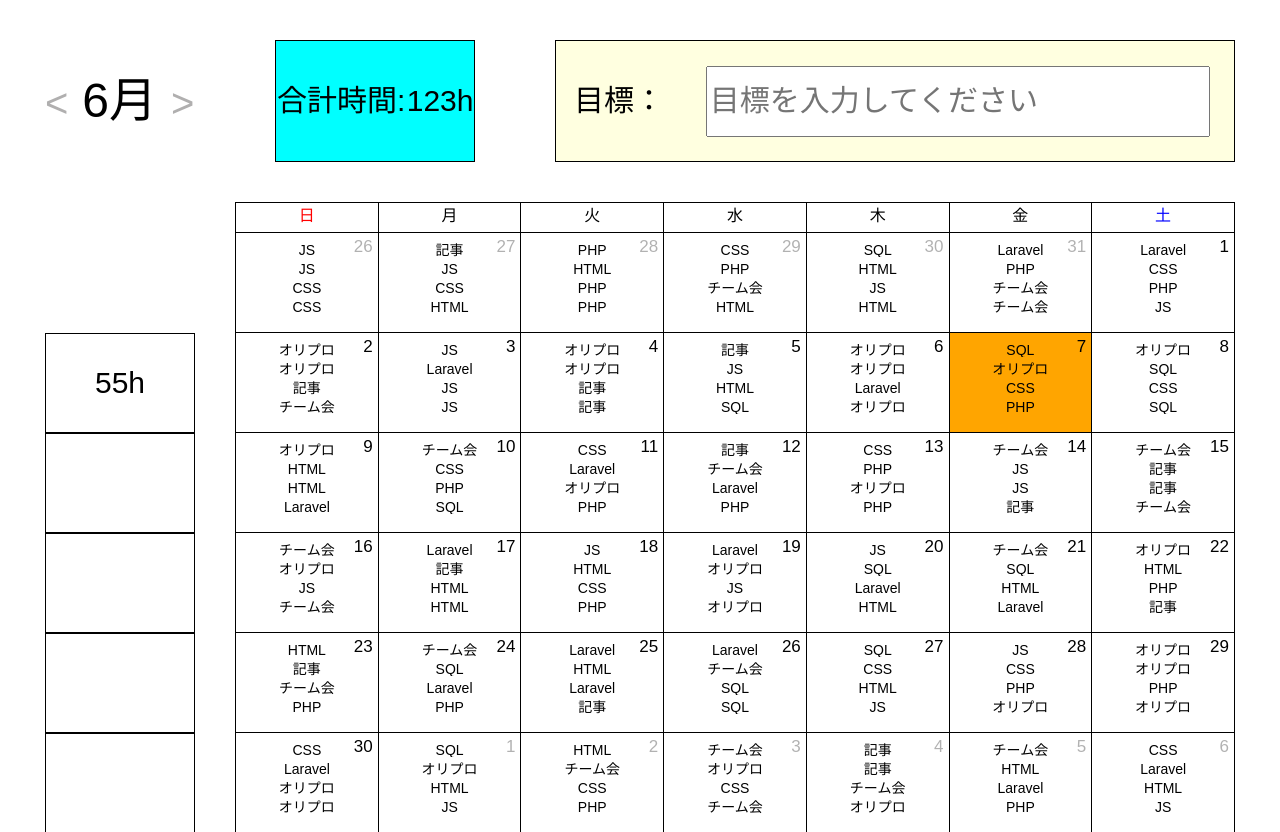
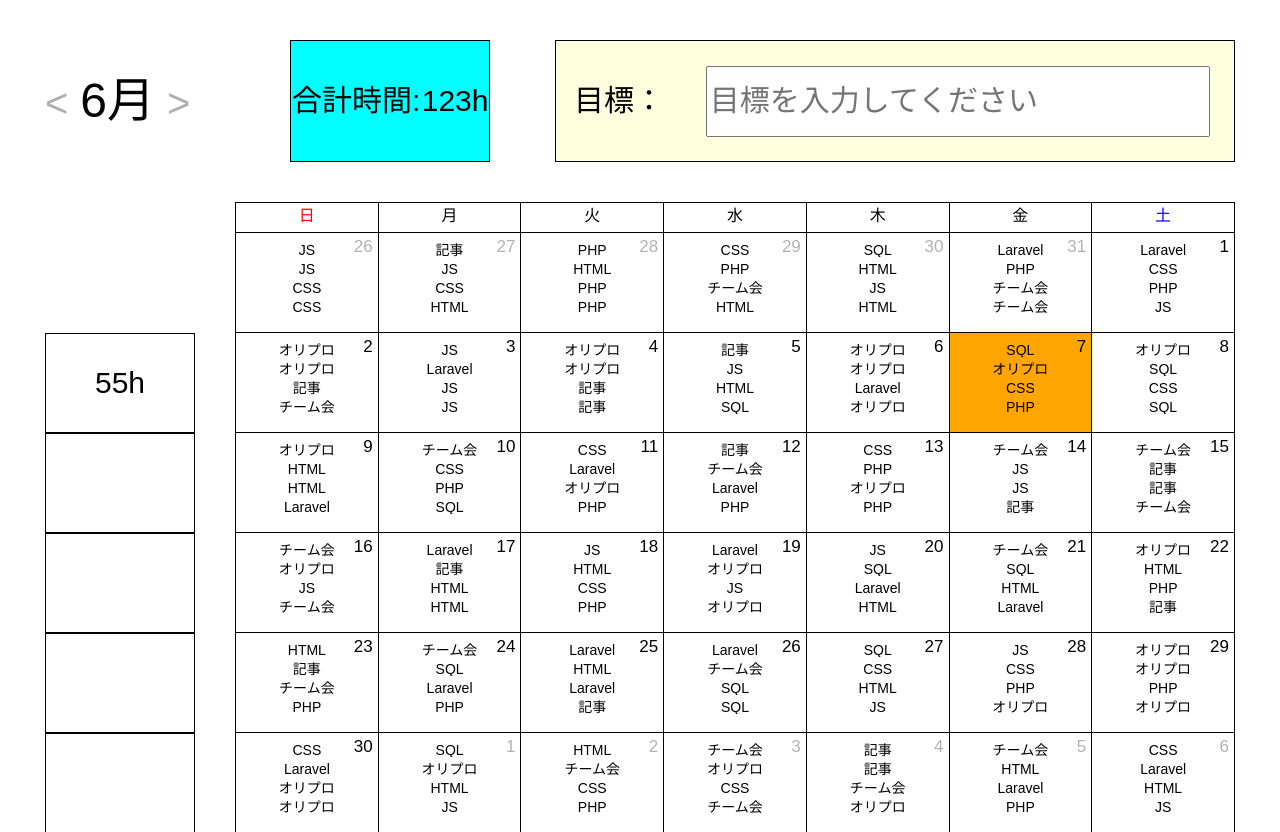
Before and after one commit to rereika/team_app_1, a PHP site: page / in a window 1280 px wide. Shown: the top 832 px of the page. Run offline with PHP 8.4, Linux system fonts and the light colour scheme.

Commit message:
月レイアウト崩れないように

```diff
--- a/calendar/styles.css
+++ b/calendar/styles.css
@@ -9,7 +9,7 @@ body {
 }
 
 h1 {
-    width: 150px;
+    width: 180px;
 }
 
 h1 a {
@@ -19,7 +19,7 @@ h1 a {
 }
 
 h1 span {
-    margin: 0 14px;
+    margin: 0 12px;
     /* 6月と<>の間に空白を入れる */
 }
 
```
